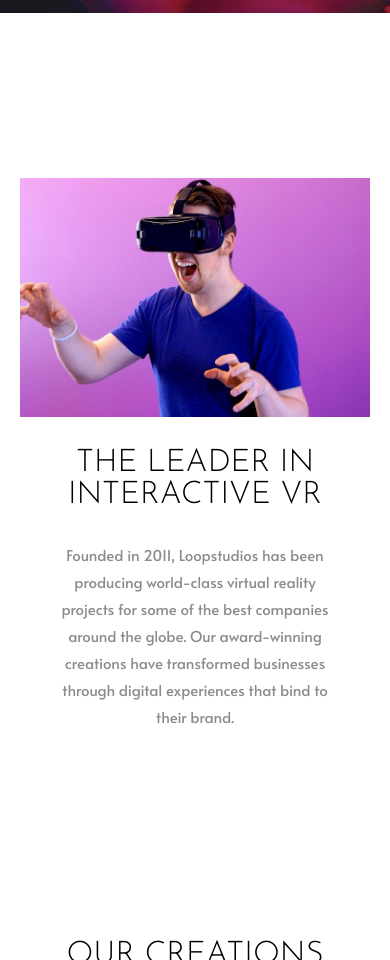
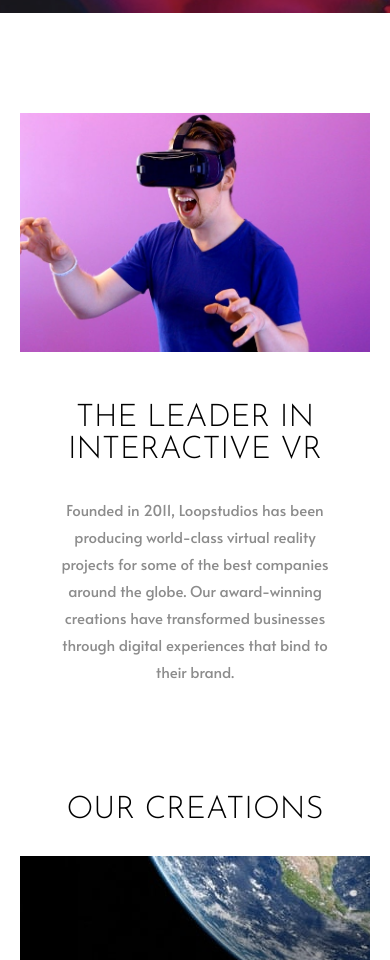
Before and after one commit to sevignator/frontend-mentor_loopstudios-landing-page, a plain HTML site: page index.html in a window 390 px wide. Shown: the part 504-1464 px from the top of the page. Drawn offline with Linux system fonts and the light colour scheme.

Commit message:
adjust paddings and margins on mobile

```diff
--- a/css/style.css
+++ b/css/style.css
@@ -72,6 +72,11 @@ h2 {
 .site-content {
   margin-top: 16.5rem;
 }
+@media (max-width: 768px) {
+  .site-content {
+    margin-top: 10rem;
+  }
+}
 
 .site-content .content-section {
   position: relative;
@@ -79,6 +84,11 @@ h2 {
   flex-direction: column;
   justify-content: center;
   margin-bottom: 18rem;
+}
+@media (max-width: 768px) {
+  .site-content .content-section {
+    margin-bottom: 8rem;
+  }
 }
 
 .site-footer {
@@ -198,7 +208,7 @@ h2 {
   .promo-block__text {
     position: static;
     max-width: 100%;
-    padding: 3rem;
+    padding: 5rem 3rem 3rem;
   }
 }
 
@@ -246,6 +256,7 @@ a.see-all {
 @media (max-width: 768px) {
   .creations-grid {
     grid-template-columns: 1fr;
+    margin-top: 0;
   }
 }
 
```
